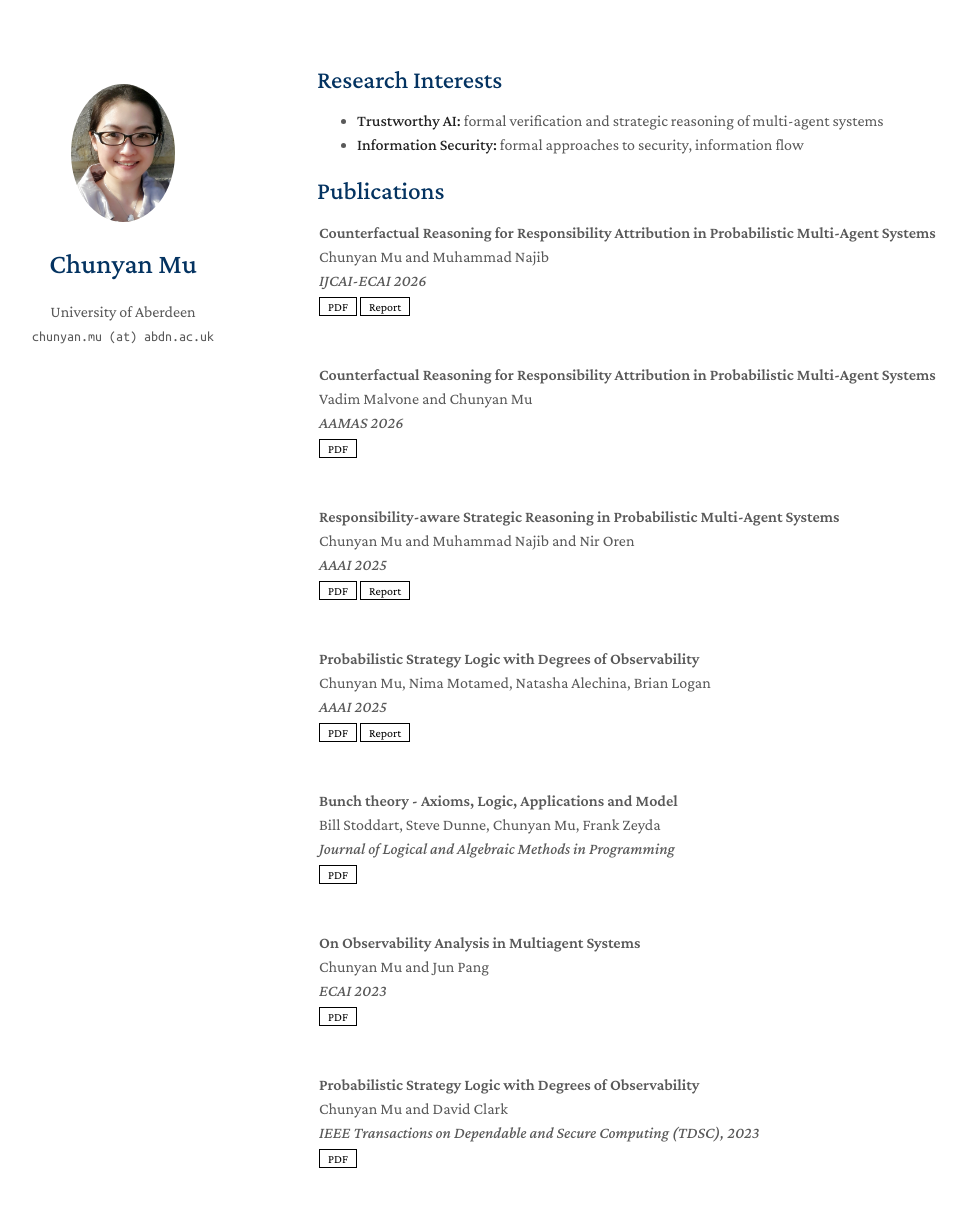
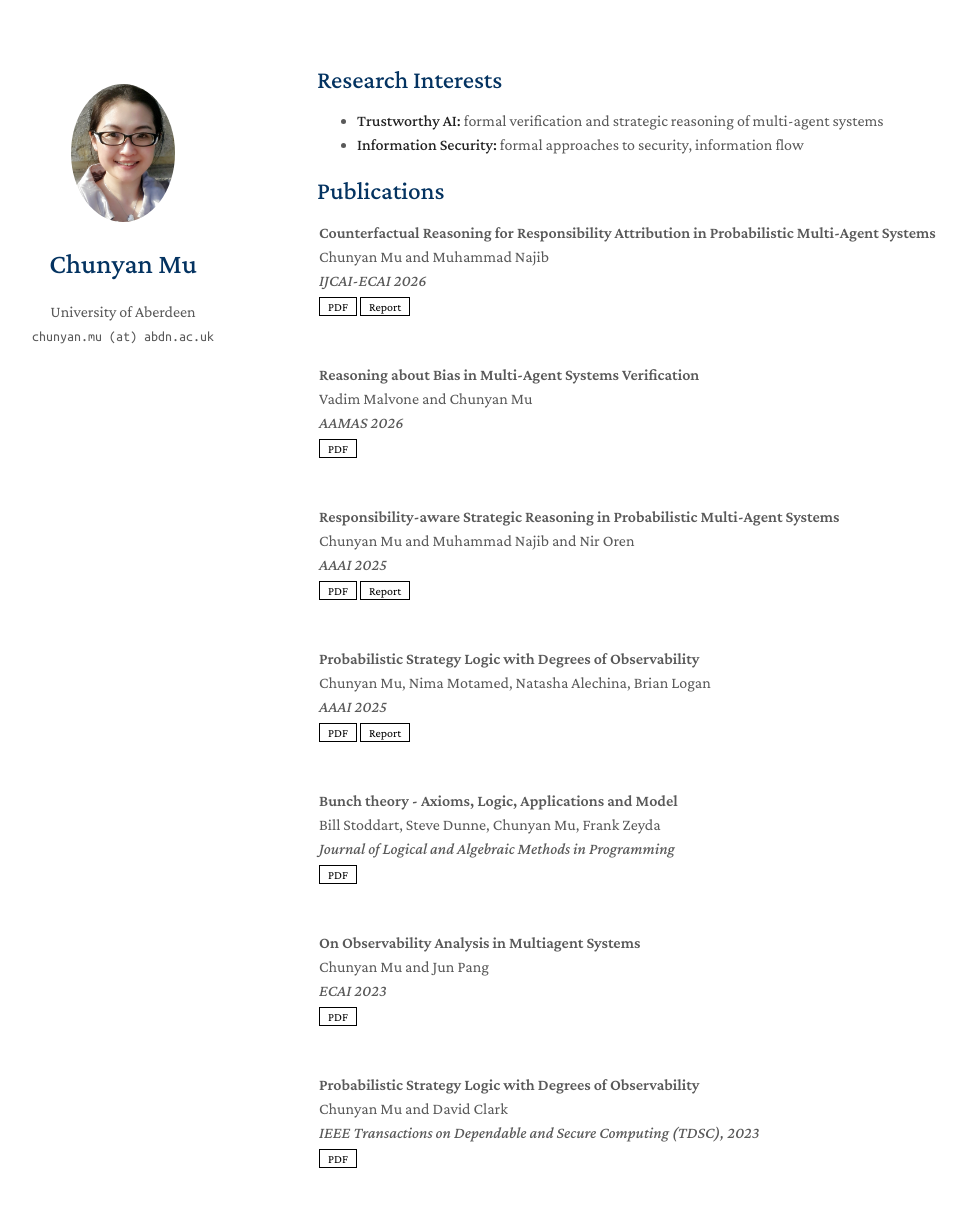
Before and after one commit to cmu777/cmu777.github.io, a Jekyll site: the page built from index.md, in a window 1280 px wide and 1309 px high. Shown: the top 1207 px of the window, without its empty margins (153-1120 px from the left). Built offline with Jekyll 4.4.1, drawn with Linux system fonts in a browser that asks for light colours; a style sheet for code colours, icons or effects is not loaded.

Commit message:
Update publication title in publications.yml

```diff
--- a/_data/publications.yml
+++ b/_data/publications.yml
@@ -11,7 +11,7 @@ main:
     image: #./assets/img/teaser_example_2.png
     notes: #Early Accept
 
-  - title: Counterfactual Reasoning for Responsibility Attribution in Probabilistic Multi-Agent Systems
+  - title: Reasoning about Bias in Multi-Agent Systems Verification
     authors: Vadim Malvone and Chunyan Mu
     conference_short: AAMAS 2026
     conference: AAMAS 2026
```
